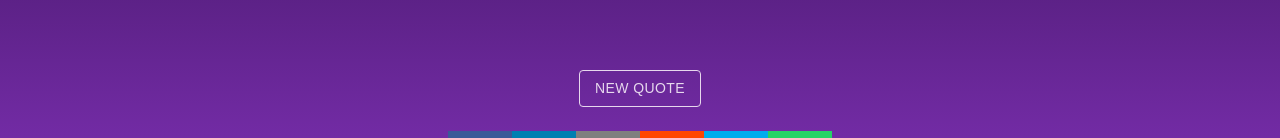
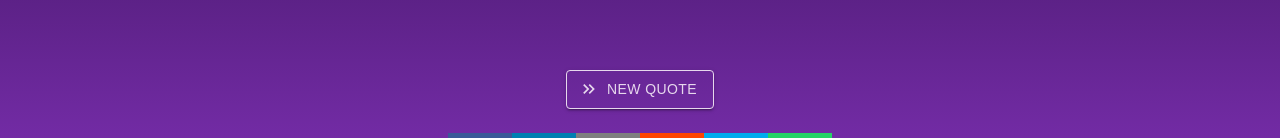
Before and after one commit to EmmaSecrest/btsQuotesRandomizer, a React (Create React App) app: page / in a window 1280 px wide. Shown: the part 402-540 px from the top of the page. Built offline with nearby package versions, Linux system fonts and the light colour scheme.

Commit message:
added an arrow to the button

```diff
--- a/src/quoteCard.js/QuoteCard.js
+++ b/src/quoteCard.js/QuoteCard.js
@@ -1,11 +1,11 @@
 import * as React from 'react';
 import Box from '@mui/material/Box';
 import Container from '@mui/material/Container';
-import Stack from '@mui/material/Stack';
 import Typography from '@mui/material/Typography';
 import { quotes } from '../quotesDatabase/database';
 import { useState } from 'react';
 import { Button } from '@material-ui/core';
+import KeyboardDoubleArrowRightIcon from '@mui/icons-material/KeyboardDoubleArrowRight';
 // import Grid from '@mui/material/Grid';
 
 import {
@@ -86,9 +86,17 @@ export default function QuoteCard(){
                 sx={{mt: 3}}
                 >
                 <Grid item>
-                  <Button
-                    variant="outlined"
-                    style ={{ color: "#e7d8ed" , fontFamily:"Arial", border:'1px solid #e7d8ed'  }} onClick = {() => getNewQuote()} > New Quote</Button> <br/>
+                <Button
+                    variant="contained"
+                    startIcon = {<KeyboardDoubleArrowRightIcon />}
+                    style ={{ color: "#e7d8ed" , fontFamily:"Arial", border:'1px solid #e7d8ed', backgroundColor:"transparent",
+                    //     hover:{
+                    //       backgroundColor: '#e7d8ed',
+                    //       color: 'transparent'
+                    // }
+                      }}
+                    onClick = {() => getNewQuote()} >
+                    New Quote</Button>
                 </Grid>
                 <Grid item container direction = 'horizontal' justifyContent = 'center' >
                     <Grid item>
--- a/src/theme.js
+++ b/src/theme.js
@@ -28,7 +28,8 @@ import { createTheme } from '@mui/material/styles';
         fontSize: '2.3rem',
       },
       button: {
-        textTransform: 'none'
+        // textTransform: 'none',
+
       }
 })
 // theme = responsiveFontSizes(theme)
```
